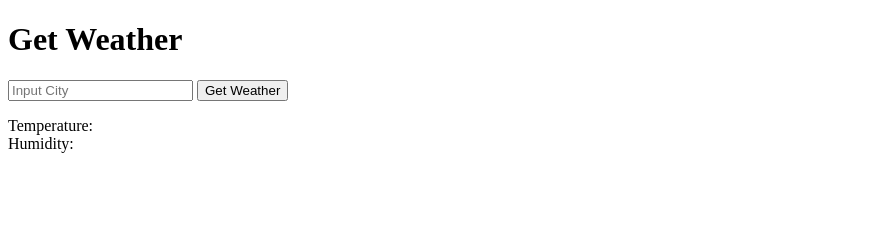
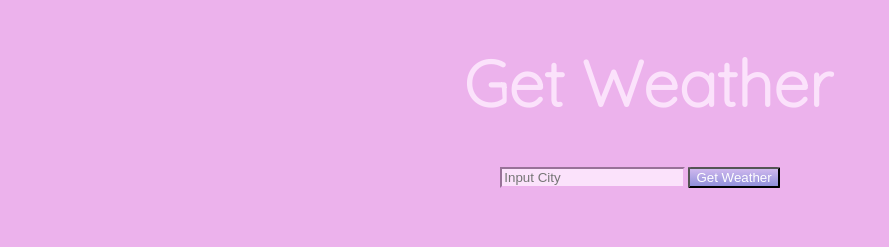
Before and after one commit to impypots/Weather-API-Practice, a plain HTML site: page index.html in a window 1280 px wide. Shown: the whole page, without its empty margins (0-889 px from the left). Drawn offline with Linux system fonts and the light colour scheme; files whose address does not match are found by name.

Commit message:
Prettier, easier to read.

```diff
--- /dev/null
+++ b/index.css
@@ -0,0 +1,43 @@
+body {
+    font-family: 'Lato', sans-serif;
+    background-color: #ECB2EC;
+    text-align: center;
+
+}
+
+h1 {
+    font-family: 'Quicksand', sans-serif;
+    color: #FBE2FB;
+    width: 100vw;
+    font-size: 5vw;
+    text-align: center;
+
+}
+
+#input {
+    background-color: #FBE2FB;
+    border-color: #ECB2EC;
+}
+
+#button {
+    color: #ffffff;
+    background-image: linear-gradient(#CFB8EE, #9090DA);
+    border-radius: 4%
+}
+
+#container {
+    width: 24vw;
+    margin: auto 38vw;
+    text-align: left;
+    display: flex;
+}
+
+#temperature {
+    text-align: left;
+    word-spacing: 0.25vw;
+    line-height: 3vh;
+}
+
+#humidity {
+
+}
--- a/index.html
+++ b/index.html
@@ -7,15 +7,20 @@
         <title></title>
         <meta name="description" content="">
         <meta name="viewport" content="width=device-width, initial-scale=1">
-        <link rel="stylesheet" href="">
+        <link rel="stylesheet" href="C:\Users\Owner\Documents\GitHub\Weather-API-Practice\index.css">
+        <link rel="preconnect" href="https://fonts.gstatic.com">
+        <link href="https://fonts.googleapis.com/css2?family=Quicksand:wght@300&display=swap" rel="stylesheet">
+        <link rel="preconnect" href="https://fonts.gstatic.com">
+        <link href="https://fonts.googleapis.com/css2?family=Lato&display=swap" rel="stylesheet">
     </head>
     <body>
         <h1>Get Weather</h1>
         <input type="text" placeholder="Input City" id="input">
         <button id="button">Get Weather</button>
-        <p>Temperature: <span id="temperature"></span><br>
-        Humidity: <span id="humidity"></span></p>
-
+        <div id="container">
+        <p><span id="temperature"></span><br>
+        <span id="humidity"></span></p>
+        </div>
         <script src="C:\Users\Owner\Documents\GitHub\Weather-API-Practice\index.js" async defer></script>
     </body>
 </html>
--- a/index.js
+++ b/index.js
@@ -1,8 +1,8 @@
 
 
-let temp = document.getElementById("temperature");
+let temperature = document.getElementById("temperature");
 let humid = document.getElementById("humidity");
-let btn = document.getElementById("button")
+let btn = document.getElementById("button");
 let input = document.getElementById("input");
 
 
@@ -18,12 +18,9 @@ let totalUrl = url + city + key + units;
     .then(response => response.json())
     .then(function(data) {
         console.log(data.main, data.name);
-
         input.value = "";
-        let temperature = data.main.temp;
-        console.log(temperature)
-        temp.innerText = temperature;
-        humid.innerText = data.main.humidity
+        console.log(data.main.temp)
+        temperature.innerText = `The temperature in ${data.name} is ${data.main.temp} degrees Fahrenheit, but it feels like ${data.main.feels_like} degrees. The humidity is ${data.main.humidity}%.`;
     })
 }
 
```
Also changed, not shown: 1 other file.
